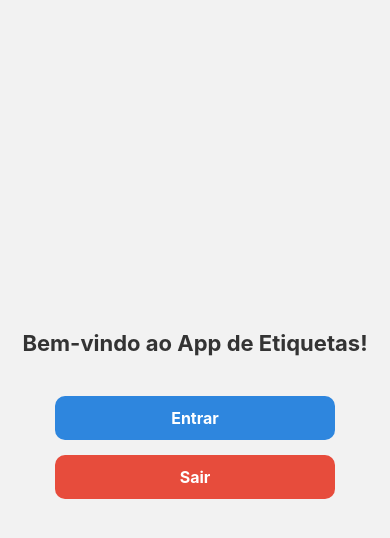
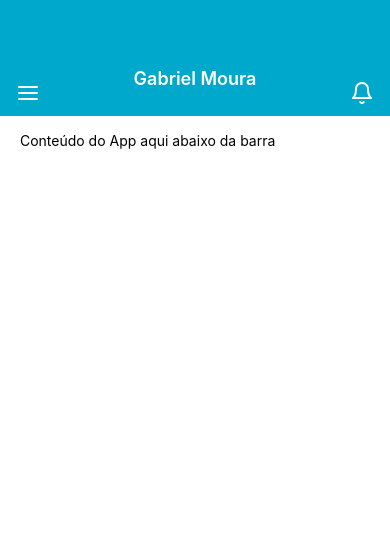
Before and after one commit to Halwyr/Projeto-Etiquetas, a React Native app: screen /HomeScreen in a window 390 px wide. Shown: the top 538 px of the page. Built offline with nearby package versions, Linux system fonts and the light colour scheme.

Commit message:
Criação do Header da HomeScreen

```diff
--- /dev/null
+++ b/components/Header/CustomHeader.js
@@ -0,0 +1,50 @@
+import React from "react";
+import { View, Text, StyleSheet, TouchableOpacity } from "react-native";
+import Icon from "react-native-vector-icons/Feather";
+
+const CustomHeader = ({
+  userName = "Gabriel Moura",
+  onMenuPress,
+  onNotifyPress,
+}) => {
+  return (
+    <View style={styles.wrapper}>
+      <Text style={styles.userName}>{userName}</Text>
+
+      <TouchableOpacity onPress={onNotifyPress} style={styles.notifyIcon}>
+        <Icon name="bell" size={24} color="#fff" />
+      </TouchableOpacity>
+
+      <TouchableOpacity onPress={onMenuPress} style={styles.menuIcon}>
+        <Icon name="menu" size={24} color="#fff" />
+      </TouchableOpacity>
+    </View>
+  );
+};
+
+export default CustomHeader;
+
+const styles = StyleSheet.create({
+  wrapper: {
+    flex: 1,
+    backgroundColor: "#00a9cc",
+    justifyContent: "center",
+  },
+  userName: {
+    textAlign: "center",
+    fontSize: 18,
+    fontWeight: "600",
+    color: "#fff",
+    top: 20,
+  },
+  menuIcon: {
+    position: "absolute",
+    left: 16,
+    top: 80,
+  },
+  notifyIcon: {
+    position: "absolute",
+    right: 16,
+    top: 80,
+  },
+});
--- a/src/pages/HomeScreen/index.js
+++ b/src/pages/HomeScreen/index.js
@@ -1,68 +1,51 @@
-// HomeScreen.js
 import React from "react";
-import { View, Text, StyleSheet, TouchableOpacity } from "react-native";
+import { View, Text, StyleSheet } from "react-native";
+import CustomHeader from "../../../components/Header/CustomHeader";
+import * as Animatable from "react-native-animatable";
+import { useNavigation } from "@react-navigation/native";
 
-const HomeScreen = ({ navigation }) => {
-  const handleEnter = () => {
-    // Navega para a tela principal do app
-    navigation.navigate("Welcome"); // ou qualquer outra tela que você criou
+export default function HomeScreen() {
+  const navigation = useNavigation();
+  const handleMenu = () => {
+    // Aqui devo criar a função para abrir o menu
+    console.log("Menu aberto para teste.");
   };
 
-  const handleLogout = () => {
-    // Aqui você pode limpar o token, estado, etc.
-    navigation.replace("SignIn"); // volta pra tela de login
+  const loginUser = () => {
+    // Aqui devo criar uma função para pegar o usuário que foi logado.
+  };
+
+  const handleNotify = () => {
+    // Aqui devo criar a função para abrir a notificação
+    console.log("Notificações abertas para teste.");
   };
 
   return (
     <View style={styles.container}>
-      <Text style={styles.welcome}>Bem-vindo ao App de Etiquetas!</Text>
+      <CustomHeader
+        userName="Gabriel Moura"
+        onMenuPress={handleMenu}
+        onNotifyPress={handleNotify}
+      />
 
-      <TouchableOpacity style={styles.button} onPress={handleEnter}>
-        <Text style={styles.buttonText}>Entrar</Text>
-      </TouchableOpacity>
-
-      <TouchableOpacity
-        style={[styles.button, styles.buttonLogout]}
-        onPress={handleLogout}
-      >
-        <Text style={styles.buttonText}>Sair</Text>
-      </TouchableOpacity>
+      <View style={styles.content}>
+        {/* // Aqui é onde virá o restante dos ícones para clicar  */}
+        <Text> Conteúdo do App aqui abaixo da barra</Text>
+      </View>
     </View>
   );
-};
-
-export default HomeScreen;
+}
 
 const styles = StyleSheet.create({
   container: {
     flex: 1,
-    backgroundColor: "#f2f2f2",
-    alignItems: "center",
-    justifyContent: "center",
-    padding: 20,
   },
-  welcome: {
-    fontSize: 22,
-    fontWeight: "bold",
-    marginBottom: 40,
-    color: "#333",
-    textAlign: "center",
+  headerSection: {
+    flex: 1,
   },
-  button: {
-    backgroundColor: "#2e86de",
-    paddingVertical: 12,
-    paddingHorizontal: 30,
-    borderRadius: 10,
-    marginBottom: 15,
-    width: "80%",
-    alignItems: "center",
-  },
-  buttonLogout: {
-    backgroundColor: "#e74c3c",
-  },
-  buttonText: {
-    color: "#fff",
-    fontSize: 16,
-    fontWeight: "bold",
+  content: {
+    flex: 6,
+    padding: 16,
+    backgroundColor: "#fff",
   },
 });
--- a/src/pages/SignIn/index.js
+++ b/src/pages/SignIn/index.js
@@ -54,6 +54,7 @@ export default function SignIn() {
           <Text style={styles.buttonText}>Entrar</Text>
         </TouchableOpacity>
 
+        {/* Criar algo nesse carinha aqui */}
         <TouchableOpacity style={styles.buttonRegister}>
           <Text style={styles.registerText}>
             Não tem usuário ou esqueceu sua senha? Por favor, contate o
```
Also changed, not shown: package.json (+4 -3 lines), 1 other file (tests, documents, lock files or other folders).
